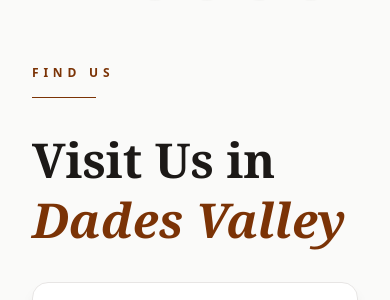
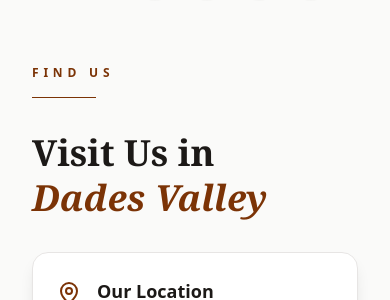
Before and after one commit to pahae-tests/PanoramaDades, a Next.js app: page /contact in a window 390 px wide. Shown: the part 2840-3140 px from the top of the page. Built offline with nearby package versions, Linux system fonts and the light colour scheme.

Commit message:
Update contact.jsx

```diff
--- a/src/pages/contact.jsx
+++ b/src/pages/contact.jsx
@@ -270,7 +270,7 @@ export default function ContactPage() {
                 <div className="w-16 h-px bg-amber-900" />
               </div>
 
-              <h2 className="text-5xl md:text-6xl font-serif font-bold text-stone-900 leading-tight">
+              <h2 className="text-4xl md:text-6xl font-serif font-bold text-stone-900 leading-tight">
                 Visit Us in
                 <br />
                 <span className="italic text-amber-900">Dades Valley</span>
```
